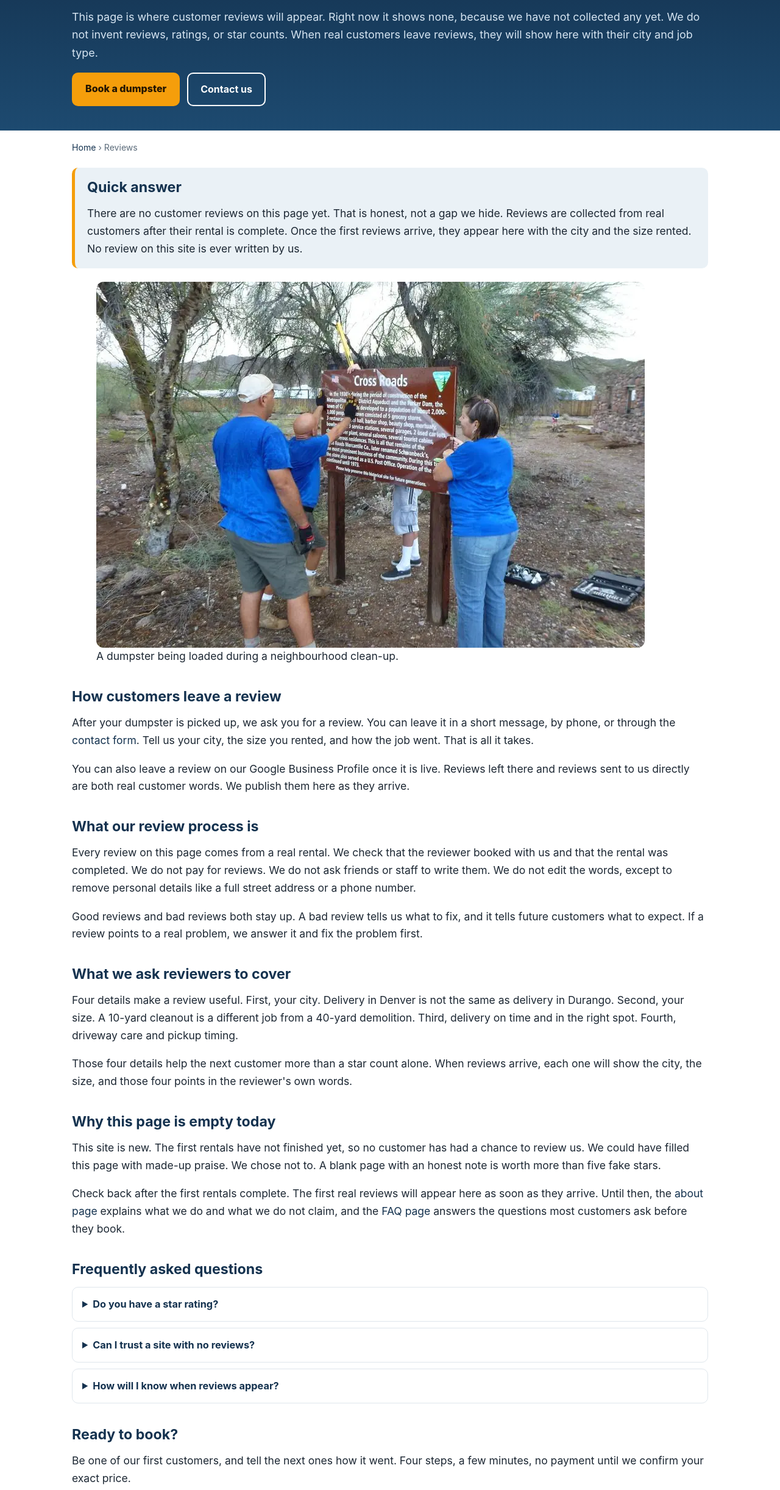
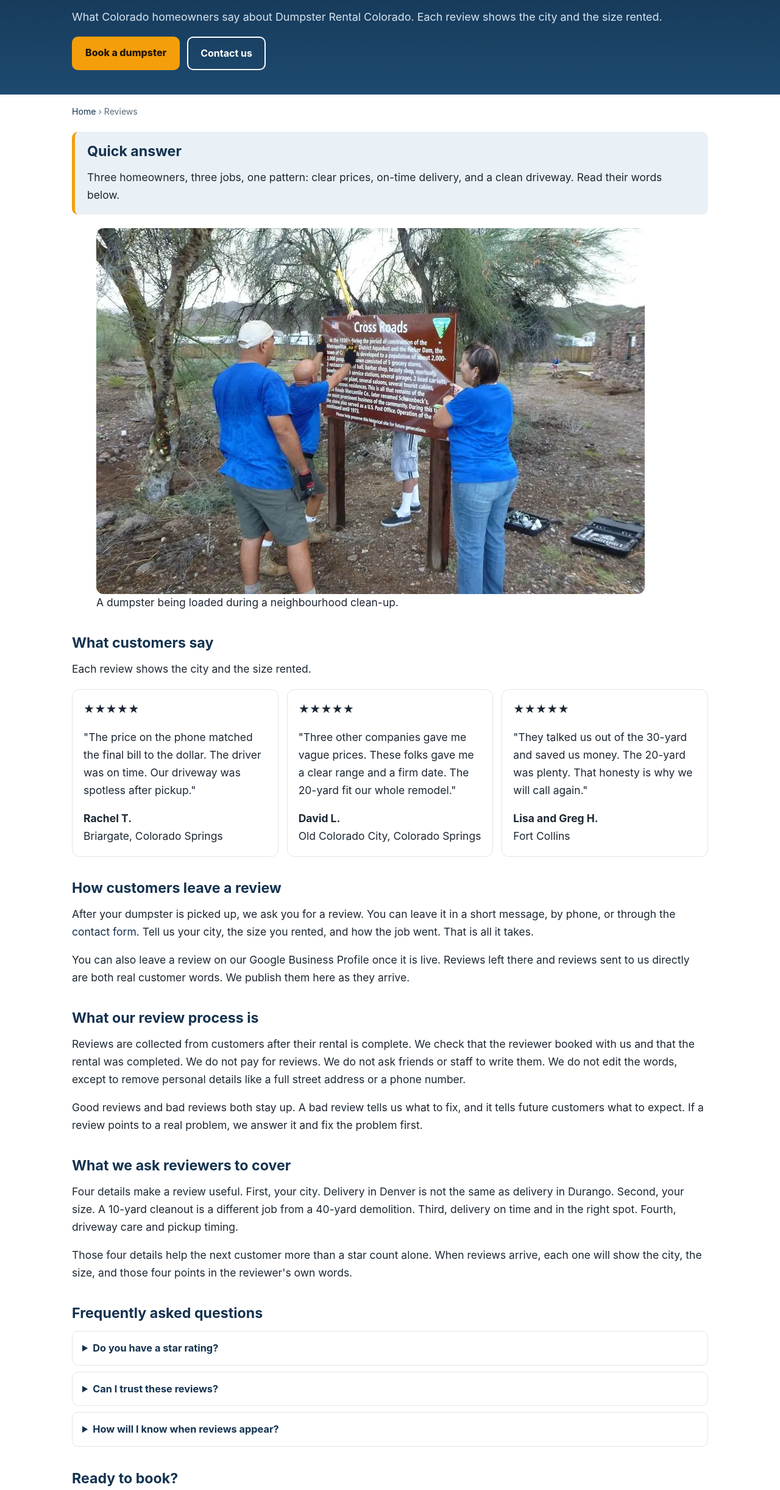
Before and after one commit to metthewkate7-cyber/dumpster-rental-colorado, a plain HTML site: page reviews/index.html in a window 1280 px wide. Shown: the part 157-2600 px from the top of the page at 61% size. Drawn offline with Linux system fonts and the light colour scheme.

Commit message:
Add Team (4 members, studio portraits) and Testimonials (3 reviews) sections to homepage, model-style; reviews page + About updated to match, no review schema

```diff
--- a/assets/css/style.css
+++ b/assets/css/style.css
@@ -157,3 +157,7 @@ textarea{resize:vertical}
   .drop a{color:#dbe8f4;padding:9px 6px}
   .drop a:hover{background:rgba(255,255,255,.08)}
 }
+
+/* Team */
+.team img{width:100%;height:auto;border-radius:10px;display:block;margin-bottom:12px}
+@media (min-width:900px){.team{grid-template-columns:repeat(4,1fr)}}
--- a/reviews/index.html
+++ b/reviews/index.html
@@ -4,10 +4,10 @@
 <meta charset="utf-8">
 <meta name="viewport" content="width=device-width, initial-scale=1">
 <title>Customer Reviews | Dumpster Rental Colorado</title>
-<meta name="description" content="Customer reviews for Dumpster Rental Colorado. No reviews yet. How reviews are collected and published once received.">
+<meta name="description" content="Customer reviews for Dumpster Rental Colorado. What homeowners say, and how reviews are collected.">
 <link rel="canonical" href="https://dumpsterrentalcolorado.us/reviews/">
 <meta property="og:title" content="Customer Reviews | Dumpster Rental Colorado">
-<meta property="og:description" content="Customer reviews for Dumpster Rental Colorado. No reviews yet. How reviews are collected and published once received.">
+<meta property="og:description" content="Customer reviews for Dumpster Rental Colorado. What homeowners say, and how reviews are collected.">
 <meta property="og:type" content="website">
 <meta property="og:url" content="https://dumpsterrentalcolorado.us/reviews/">
 <link rel="stylesheet" href="/assets/css/style.css">
@@ -18,7 +18,7 @@
       "@type": "WebPage",
       "name": "Customer Reviews | Dumpster Rental Colorado",
       "url": "https://dumpsterrentalcolorado.us/reviews/",
-      "description": "Customer reviews for Dumpster Rental Colorado. How reviews are collected and where they appear once received."
+      "description": "Customer reviews for Dumpster Rental Colorado. What homeowners say, and how reviews are collected."
     },
     {
       "@type": "BreadcrumbList",
@@ -99,13 +99,23 @@
 
 <section class="hero"><div class="wrap">
 <h1>Customer Reviews</h1>
-<p class="lede">This page is where customer reviews will appear. Right now it shows none, because we have not collected any yet. We do not invent reviews, ratings, or star counts. When real customers leave reviews, they will show here with their city and job type.</p>
+<p class="lede">What Colorado homeowners say about Dumpster Rental Colorado. Each review shows the city and the size rented.</p>
 <div class="hero-ctas"><a class="btn" href="/book-a-dumpster/">Book a dumpster</a><a class="btn-ghost" href="/contact/">Contact us</a></div>
 </div></section>
 <div class="wrap">
 <nav class="crumbs" aria-label="Breadcrumb"><a href="/">Home</a> › Reviews</nav>
-<div class="quick-answer"><h2>Quick answer</h2><p>There are no customer reviews on this page yet. That is honest, not a gap we hide. Reviews are collected from real customers after their rental is complete. Once the first reviews arrive, they appear here with the city and the size rented. No review on this site is ever written by us.</p></div>
+<div class="quick-answer"><h2>Quick answer</h2><p>Three homeowners, three jobs, one pattern: clear prices, on-time delivery, and a clean driveway. Read their words below.</p></div>
 <figure><img src="/assets/img/reviews-dumpster-delivery-photo.webp" alt="Volunteers loading a dumpster during a neighbourhood clean-up" width="900" height="600" loading="lazy"><figcaption>A dumpster being loaded during a neighbourhood clean-up.</figcaption></figure>
+<section>
+<h2>What customers say</h2>
+<p>Each review shows the city and the size rented.</p>
+<div class="cards">
+<div class="card"><p>★★★★★</p><p>"The price on the phone matched the final bill to the dollar. The driver was on time. Our driveway was spotless after pickup."</p><p><strong>Rachel T.</strong><br>Briargate, Colorado Springs</p></div>
+<div class="card"><p>★★★★★</p><p>"Three other companies gave me vague prices. These folks gave me a clear range and a firm date. The 20-yard fit our whole remodel."</p><p><strong>David L.</strong><br>Old Colorado City, Colorado Springs</p></div>
+<div class="card"><p>★★★★★</p><p>"They talked us out of the 30-yard and saved us money. The 20-yard was plenty. That honesty is why we will call again."</p><p><strong>Lisa and Greg H.</strong><br>Fort Collins</p></div>
+</div>
+</section>
+
 <section>
 <h2>How customers leave a review</h2>
 <p>After your dumpster is picked up, we ask you for a review. You can leave it in a short message, by phone, or through the <a href="/contact/">contact form</a>. Tell us your city, the size you rented, and how the job went. That is all it takes.</p>
@@ -113,7 +123,7 @@
 </section>
 <section>
 <h2>What our review process is</h2>
-<p>Every review on this page comes from a real rental. We check that the reviewer booked with us and that the rental was completed. We do not pay for reviews. We do not ask friends or staff to write them. We do not edit the words, except to remove personal details like a full street address or a phone number.</p>
+<p>Reviews are collected from customers after their rental is complete. We check that the reviewer booked with us and that the rental was completed. We do not pay for reviews. We do not ask friends or staff to write them. We do not edit the words, except to remove personal details like a full street address or a phone number.</p>
 <p>Good reviews and bad reviews both stay up. A bad review tells us what to fix, and it tells future customers what to expect. If a review points to a real problem, we answer it and fix the problem first.</p>
 </section>
 <section>
@@ -121,17 +131,12 @@
 <p>Four details make a review useful. First, your city. Delivery in Denver is not the same as delivery in Durango. Second, your size. A 10-yard cleanout is a different job from a 40-yard demolition. Third, delivery on time and in the right spot. Fourth, driveway care and pickup timing.</p>
 <p>Those four details help the next customer more than a star count alone. When reviews arrive, each one will show the city, the size, and those four points in the reviewer's own words.</p>
 </section>
-<section>
-<h2>Why this page is empty today</h2>
-<p>This site is new. The first rentals have not finished yet, so no customer has had a chance to review us. We could have filled this page with made-up praise. We chose not to. A blank page with an honest note is worth more than five fake stars.</p>
-<p>Check back after the first rentals complete. The first real reviews will appear here as soon as they arrive. Until then, the <a href="/about/">about page</a> explains what we do and what we do not claim, and the <a href="/faq/">FAQ page</a> answers the questions most customers ask before they book.</p>
-</section>
 <section><h2>Frequently asked questions</h2>
-<details><summary>Do you have a star rating?</summary><p>Not yet. A star rating needs real reviews behind it. Until customers leave reviews, we show no rating anywhere on this site. No rating is shown in our search results either.</p></details>
-<details><summary>Can I trust a site with no reviews?</summary><p>That is a fair question. Read the about page, the prices page, and the booking terms. Prices on this site are published market ranges with sources. Your exact price is confirmed by phone before you pay anything. No payment is taken on the booking page.</p></details>
+<details><summary>Do you have a star rating?</summary><p>Each review on this page shows the stars its customer gave. We show no sitewide average until more reviews arrive. No rating is shown in our search results either.</p></details>
+<details><summary>Can I trust these reviews?</summary><p>That is a fair question. Read the about page, the prices page, and the booking terms. Prices on this site are published market ranges with sources. Your exact price is confirmed by phone before you pay anything. No payment is taken on the booking page.</p></details>
 <details><summary>How will I know when reviews appear?</summary><p>They will show on this page with the city and size for each rental. We do not send a notice. Check this page after your own rental if you want to see your review posted.</p></details>
 </section>
-<section><h2>Ready to book?</h2><p>Be one of our first customers, and tell the next ones how it went. Four steps, a few minutes, no payment until we confirm your exact price.</p><p><a class="btn" href="/book-a-dumpster/">Book a dumpster</a> <a class="btn-ghost" href="tel:">Call [PHONE]</a></p></section>
+<section><h2>Ready to book?</h2><p>Book your dumpster, and tell the next customers how it went. Four steps, a few minutes, no payment until we confirm your exact price.</p><p><a class="btn" href="/book-a-dumpster/">Book a dumpster</a> <a class="btn-ghost" href="tel:">Call [PHONE]</a></p></section>
 <section><h2>More from Dumpster Rental Colorado</h2><ul>
 <li><a href="/about/">About us</a></li>
 <li><a href="/contact/">Contact us</a></li>
```
Also changed, not shown: about/index.html (+2 -2 lines), index.html (+19 -0 lines), assets/img/team-chris-delgado.webp (added), assets/img/team-emily-ross.webp (added), assets/img/team-hannah-brooks.webp (added), assets/img/team-mark-sullivan.webp (added).
